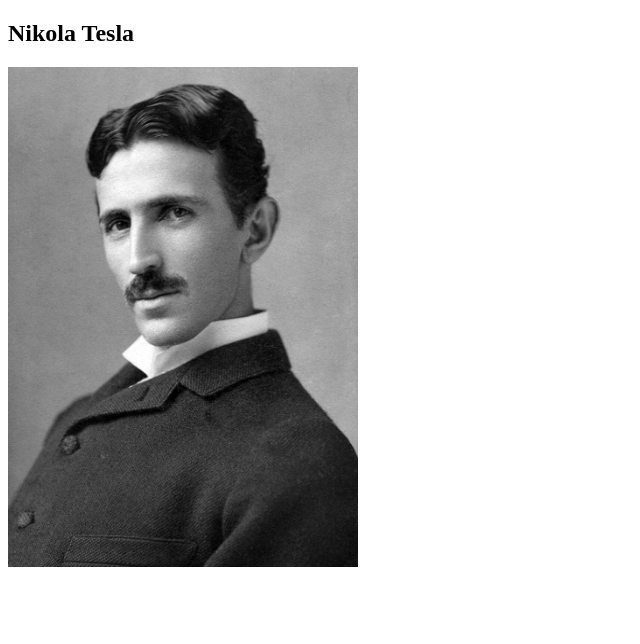
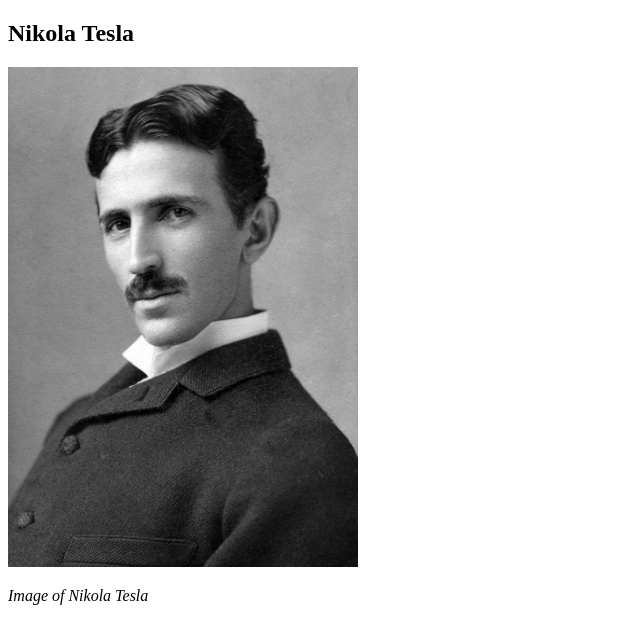
Before and after one commit to alisasiljak/Test-Microverese-, a plain HTML site: page index.html in a window 1280 px wide. Shown: the whole page, without its empty margins (0-640 px from the left). Drawn offline with Linux system fonts and the light colour scheme.

Commit message:
added image caption

```diff
--- a/index.html
+++ b/index.html
@@ -12,6 +12,8 @@
       <div id="img-div">
         <img src="Tesla.jpg" alt="profile" height="500px" width="350px">
       </div>
+        <p id="img-caption"><i>Image of Nikola Tesla</i></p>
+
     </section>
 
 
```
